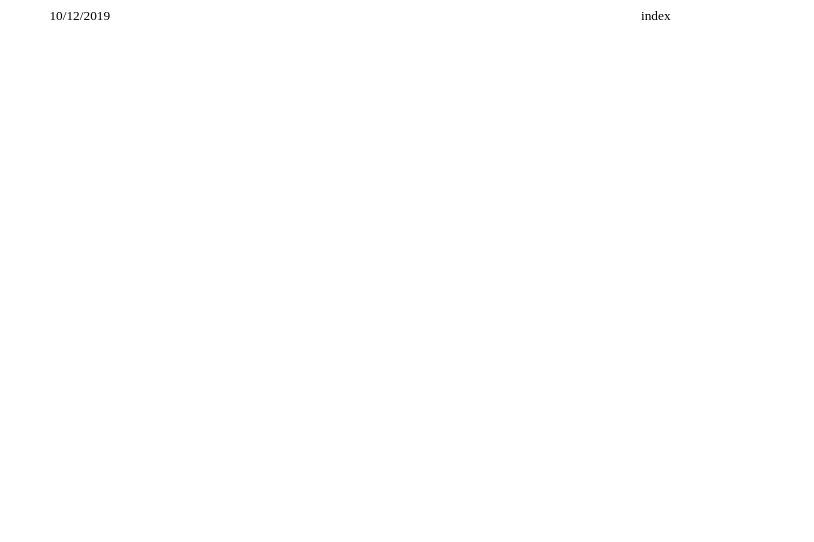
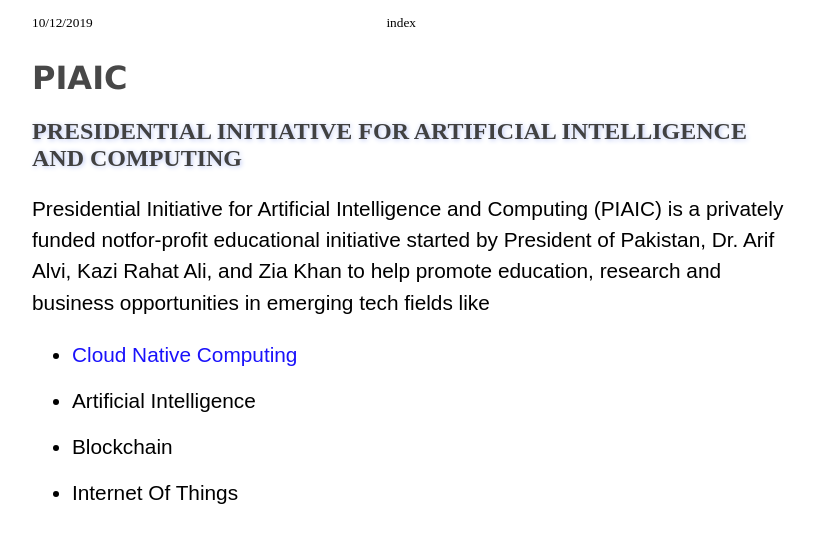
Before and after one commit to zaybali/PIAIC-HTML-CSS-Assignments, a plain HTML site: page ch_11_12/index.html in a window 1280 px wide. Shown: the whole page, without its empty margins (224-1038 px from the left). Drawn offline with Linux system fonts and the light colour scheme.

Commit message:
initialize chapter 11 and 12 assignment

```diff
--- a/ch_11_12/index.html
+++ b/ch_11_12/index.html
@@ -7,12 +7,40 @@
   <title>Document</title>
   <style>
     body{
-      max-width: 90%;
+      max-width: 60%;
+      margin: 0 auto;
     }
     header{
       display: flex;
       flex-direction: row;
-      justify-content: space-around;
+      justify-content: space-between;
+      max-width: 50%;
+      margin-top: 15px;
+    }
+    h1{
+      font-family: Verdana, Geneva, Tahoma, sans-serif;
+      color: #484848;
+      text-transform: uppercase;
+    }
+    h2{
+      text-transform: uppercase;
+      text-shadow: 1px 1px 5px #b7c4f4;
+      color: #414141;
+    }
+
+    p{
+      font-family: Arial, Helvetica, sans-serif;
+      font-size: 1.3rem;
+      line-height: 1.5;
+    }
+    li{
+      font-family: Arial, Helvetica, sans-serif;
+      font-size: 1.3rem;
+      line-height: 1.5;
+      margin-bottom: 15px;
+    }
+    li>span{
+      color: #1a12fb;
     }
   </style>
 </head>
@@ -22,6 +50,22 @@
     <div><sup>index</sup></div>
   </header>
 
+  <div>
+    <h1>piaic</h1>
+
+    <h2>presidential initiative for artificial intelligence and computing</h2>
+      <p>
+        Presidential Initiative for Artificial Intelligence and Computing (PIAIC) is a privately funded notfor-profit educational initiative started by President of Pakistan, Dr. Arif Alvi, Kazi Rahat Ali, and
+        Zia Khan to help promote education, research and business opportunities in emerging tech
+        fields like
+      </p>
+      <ul>
+        <li><span>Cloud Native Computing</span></li>
+        <li>Artificial Intelligence</li>
+        <li>Blockchain</li>
+        <li>Internet Of Things</li>
+      </ul>
+  </div>
 
 </body>
 </html>
```
